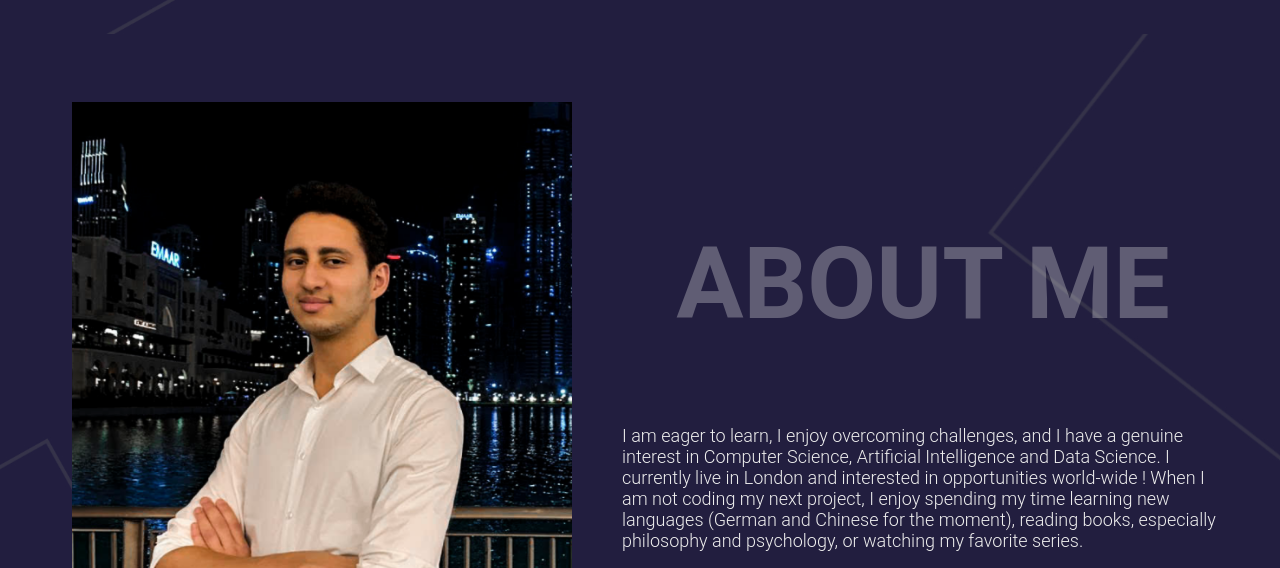
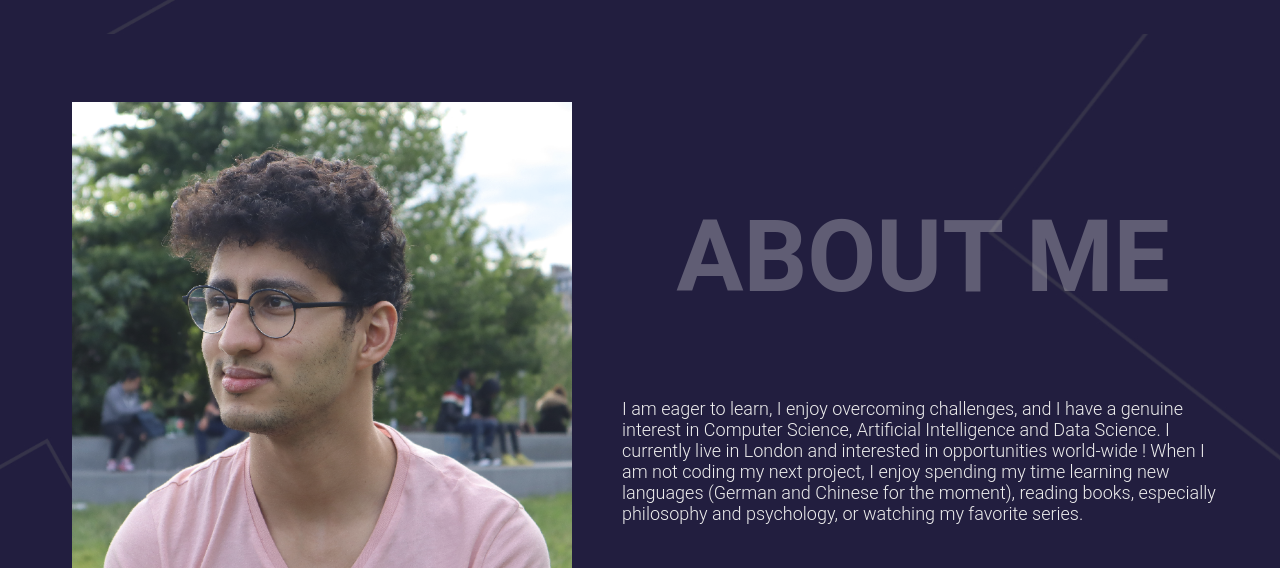
Before and after one commit to Caecilius21/Portfolio, a plain HTML site: page index.html in a window 1280 px wide. Shown: the part 766-1334 px from the top of the page. Drawn offline with nearby package versions, Linux system fonts and the light colour scheme.

Commit message:
Update index.html

```diff
--- a/index.html
+++ b/index.html
@@ -53,7 +53,7 @@
     <section class="about" id="about">
       <div class="container">
         <div class="profile-img" data-aos="fade-right" data-aos-delay="300">
-          <img src="images/profile.png" alt="">
+          <img src="images/ayoub.png" alt="">
         </div>
         <div class="about-details" data-aos="fade-left" data-aos-delay="600">
           <div class="about-heading">
```
